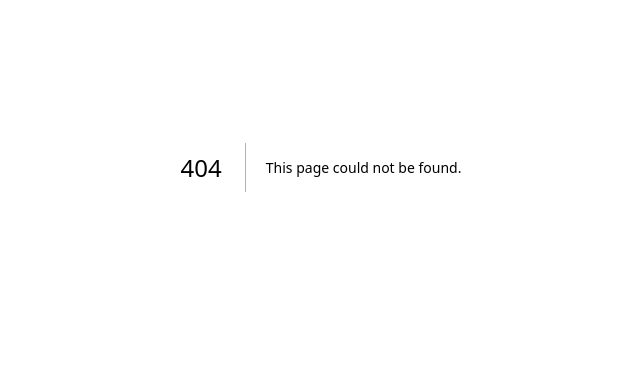
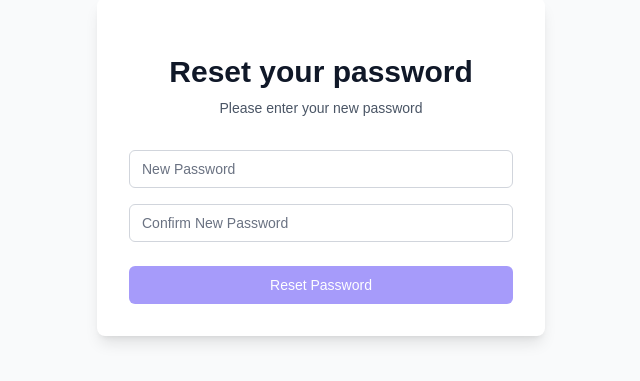
Before and after one commit to jeffreymattson/aai-auth-app, a Next.js app: page /reset-password in a window 1280 px wide. Before the commit this address had no page. Shown: the part 233-614 px from the top of the page, without its empty margins (319-959 px from the left). Built offline with nearby package versions, Linux system fonts and the light colour scheme; no server answers.

Commit message:
first commit

```diff
--- /dev/null
+++ b/src/app/confirm-email/page.tsx
@@ -0,0 +1,43 @@
+'use client'
+
+import { useEffect, useState } from 'react'
+import { useSearchParams } from 'next/navigation'
+import { supabase } from '@/lib/supabase'
+
+export default function ConfirmEmailPage() {
+  const [message, setMessage] = useState('Verifying your email...')
+  const searchParams = useSearchParams()
+
+  useEffect(() => {
+    const token = searchParams.get('token')
+    const type = searchParams.get('type')
+
+    if (token && type === 'email') {
+      supabase.auth.verifyOtp({ token_hash: token, type: 'email' })
+        .then(({ error }) => {
+          if (error) {
+            setMessage('Error verifying email. Please try again.')
+          } else {
+            setMessage('Email verified successfully! You can now close this window.')
+          }
+        })
+    } else {
+      setMessage('Invalid verification link')
+    }
+  }, [searchParams])
+
+  return (
+    <div className="min-h-screen flex items-center justify-center bg-gray-50">
+      <div className="max-w-md w-full space-y-8 p-8 bg-white rounded-lg shadow-lg">
+        <div>
+          <h2 className="mt-6 text-center text-3xl font-extrabold text-gray-900">
+            Email Verification
+          </h2>
+        </div>
+        <div className="mt-8 text-center">
+          <p className="text-gray-600">{message}</p>
+        </div>
+      </div>
+    </div>
+  )
+}
--- /dev/null
+++ b/src/app/forgot-password/page.tsx
@@ -0,0 +1,80 @@
+'use client'
+
+import { useState } from 'react'
+import { supabase } from '@/lib/supabase'
+
+export default function ForgotPasswordPage() {
+  const [email, setEmail] = useState('')
+  const [message, setMessage] = useState('')
+  const [loading, setLoading] = useState(false)
+
+  const handleSubmit = async (e: React.FormEvent) => {
+    e.preventDefault()
+    setLoading(true)
+    setMessage('')
+
+    try {
+      const { error } = await supabase.auth.resetPasswordForEmail(email, {
+        redirectTo: `${window.location.origin}/reset-password`,
+      })
+
+      if (error) {
+        setMessage(error.message)
+      } else {
+        setMessage('Password reset instructions have been sent to your email.')
+      }
+    } catch (error) {
+      setMessage('An error occurred. Please try again.')
+    } finally {
+      setLoading(false)
+    }
+  }
+
+  return (
+    <div className="min-h-screen flex items-center justify-center bg-gray-50">
+      <div className="max-w-md w-full space-y-8 p-8 bg-white rounded-lg shadow-lg">
+        <div>
+          <h2 className="mt-6 text-center text-3xl font-extrabold text-gray-900">
+            Reset your password
+          </h2>
+          <p className="mt-2 text-center text-sm text-gray-600">
+            Enter your email address and we'll send you instructions to reset your password.
+          </p>
+        </div>
+        <form className="mt-8 space-y-6" onSubmit={handleSubmit}>
+          <div>
+            <label htmlFor="email" className="sr-only">
+              Email address
+            </label>
+            <input
+              id="email"
+              name="email"
+              type="email"
+              required
+              className="appearance-none rounded-md relative block w-full px-3 py-2 border border-gray-300 placeholder-gray-500 text-gray-900 focus:outline-none focus:ring-indigo-500 focus:border-indigo-500 focus:z-10 sm:text-sm"
+              placeholder="Email address"
+              value={email}
+              onChange={(e) => setEmail(e.target.value)}
+            />
+          </div>
+
+          <div>
+            <button
+              type="submit"
+              disabled={loading}
+              className="group relative w-full flex justify-center py-2 px-4 border border-transparent text-sm font-medium rounded-md text-white bg-indigo-600 hover:bg-indigo-700 focus:outline-none focus:ring-2 focus:ring-offset-2 focus:ring-indigo-500 disabled:opacity-50"
+            >
+              {loading ? 'Sending...' : 'Send reset instructions'}
+            </button>
+          </div>
+
+          {message && (
+            <div className={`text-center text-sm ${message.includes('sent') ? 'text-green-600' : 'text-red-600'}`}>
+              {message}
+            </div>
+          )}
+        </form>
+      </div>
+    </div>
+  )
+}
--- /dev/null
+++ b/src/app/reset-password/page.tsx
@@ -0,0 +1,151 @@
+'use client'
+
+import { useState, useEffect } from 'react'
+import { useRouter } from 'next/navigation'
+import { supabase } from '@/lib/supabase'
+
+export default function ResetPasswordPage() {
+  const [password, setPassword] = useState('')
+  const [confirmPassword, setConfirmPassword] = useState('')
+  const [message, setMessage] = useState('')
+  const [loading, setLoading] = useState(false)
+  const [error, setError] = useState('')
+  const [isRecoveryMode, setIsRecoveryMode] = useState(false)
+  const router = useRouter()
+
+  useEffect(() => {
+    // Listen for auth state changes
+    const { data: { subscription } } = supabase.auth.onAuthStateChange(async (event, session) => {
+      if (event === 'PASSWORD_RECOVERY') {
+        setIsRecoveryMode(true)
+        setMessage('Please enter your new password')
+      }
+    })
+
+    // Check if we're already in recovery mode
+    supabase.auth.getSession().then(({ data: { session } }) => {
+      if (session?.user) {
+        setIsRecoveryMode(true)
+        setMessage('Please enter your new password')
+      }
+    })
+
+    return () => {
+      subscription.unsubscribe()
+    }
+  }, [])
+
+  const handleSubmit = async (e: React.FormEvent) => {
+    e.preventDefault()
+    setLoading(true)
+    setMessage('')
+    setError('')
+
+    if (!isRecoveryMode) {
+      setError('Invalid reset link. Please request a new password reset.')
+      setLoading(false)
+      return
+    }
+
+    if (password !== confirmPassword) {
+      setError('Passwords do not match')
+      setLoading(false)
+      return
+    }
+
+    if (password.length < 6) {
+      setError('Password must be at least 6 characters long')
+      setLoading(false)
+      return
+    }
+
+    try {
+      const { error: updateError } = await supabase.auth.updateUser({
+        password: password
+      })
+
+      if (updateError) {
+        setError(updateError.message)
+      } else {
+        setMessage('Password has been reset successfully!')
+      }
+    } catch (error) {
+      setError('An error occurred while resetting your password. Please try again.')
+    } finally {
+      setLoading(false)
+    }
+  }
+
+  return (
+    <div className="min-h-screen flex items-center justify-center bg-gray-50">
+      <div className="max-w-md w-full space-y-8 p-8 bg-white rounded-lg shadow-lg">
+        <div>
+          <h2 className="mt-6 text-center text-3xl font-extrabold text-gray-900">
+            Reset your password
+          </h2>
+          <p className="mt-2 text-center text-sm text-gray-600">
+            Please enter your new password
+          </p>
+        </div>
+
+        {error && (
+          <div className="bg-red-50 border border-red-200 text-red-600 px-4 py-3 rounded relative" role="alert">
+            <span className="block sm:inline">{error}</span>
+          </div>
+        )}
+
+        {message && (
+          <div className="bg-green-50 border border-green-200 text-green-600 px-4 py-3 rounded relative" role="alert">
+            <span className="block sm:inline">{message}</span>
+          </div>
+        )}
+
+        <form className="mt-8 space-y-6" onSubmit={handleSubmit}>
+          <div className="space-y-4">
+            <div>
+              <label htmlFor="password" className="sr-only">
+                New Password
+              </label>
+              <input
+                id="password"
+                name="password"
+                type="password"
+                required
+                className="appearance-none rounded-md relative block w-full px-3 py-2 border border-gray-300 placeholder-gray-500 text-gray-900 focus:outline-none focus:ring-indigo-500 focus:border-indigo-500 focus:z-10 sm:text-sm"
+                placeholder="New Password"
+                value={password}
+                onChange={(e) => setPassword(e.target.value)}
+              />
+            </div>
+
+            <div>
+              <label htmlFor="confirm-password" className="sr-only">
+                Confirm New Password
+              </label>
+              <input
+                id="confirm-password"
+                name="confirm-password"
+                type="password"
+                required
+                className="appearance-none rounded-md relative block w-full px-3 py-2 border border-gray-300 placeholder-gray-500 text-gray-900 focus:outline-none focus:ring-indigo-500 focus:border-indigo-500 focus:z-10 sm:text-sm"
+                placeholder="Confirm New Password"
+                value={confirmPassword}
+                onChange={(e) => setConfirmPassword(e.target.value)}
+              />
+            </div>
+          </div>
+
+          <div>
+            <button
+              type="submit"
+              disabled={loading || !!error || !isRecoveryMode}
+              className="group relative w-full flex justify-center py-2 px-4 border border-transparent text-sm font-medium rounded-md text-white bg-indigo-600 hover:bg-indigo-700 focus:outline-none focus:ring-2 focus:ring-offset-2 focus:ring-indigo-500 disabled:opacity-50"
+            >
+              {loading ? 'Resetting...' : 'Reset Password'}
+            </button>
+          </div>
+        </form>
+      </div>
+    </div>
+  )
+}
--- /dev/null
+++ b/src/lib/supabase.ts
@@ -0,0 +1,6 @@
+import { createClient } from '@supabase/supabase-js'
+
+const supabaseUrl = process.env.NEXT_PUBLIC_SUPABASE_URL!
+const supabaseAnonKey = process.env.NEXT_PUBLIC_SUPABASE_ANON_KEY!
+
+export const supabase = createClient(supabaseUrl, supabaseAnonKey)
```
Also changed, not shown: package.json (+7 -6 lines), 2 other files (tests, documents, lock files or other folders).
